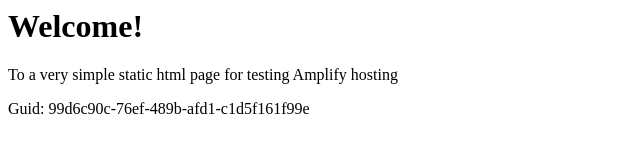
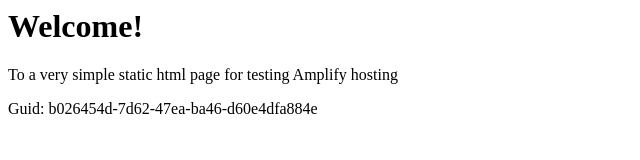
Before and after one commit to aws-aemilia-dub/Github-PR-Commit-Integration-Test-DoNotTouch-GitHubWebhookPushCanaryTest-v1-preprod-eu-west-1, a website: page src/index.html in a window 1280 px wide. Shown: the full height of the page, 0-640 px from the left. Drawn offline with Linux system fonts and the light colour scheme.

Commit message:
commit from integ tests

```diff
--- a/src/index.html
+++ b/src/index.html
@@ -12,6 +12,6 @@
 <body>
     <h1>Welcome!</h1>
     <p>To a very simple static html page for testing Amplify hosting</p>
-    <p>Guid: 99d6c90c-76ef-489b-afd1-c1d5f161f99e</p></body>
+    <p>Guid: b026454d-7d62-47ea-ba46-d60e4dfa884e</p></body>
 
 </html>
```
